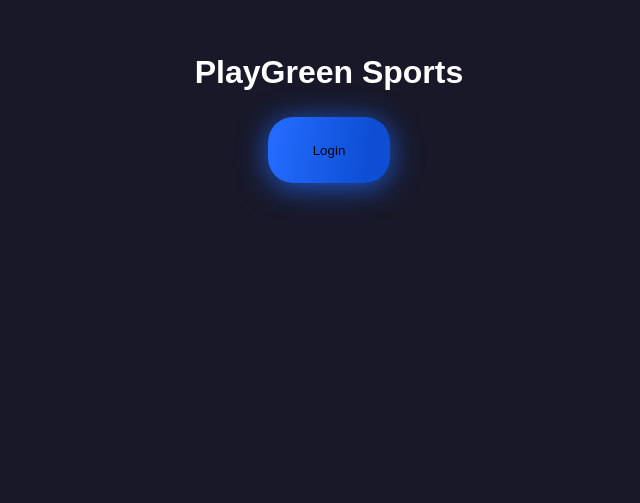
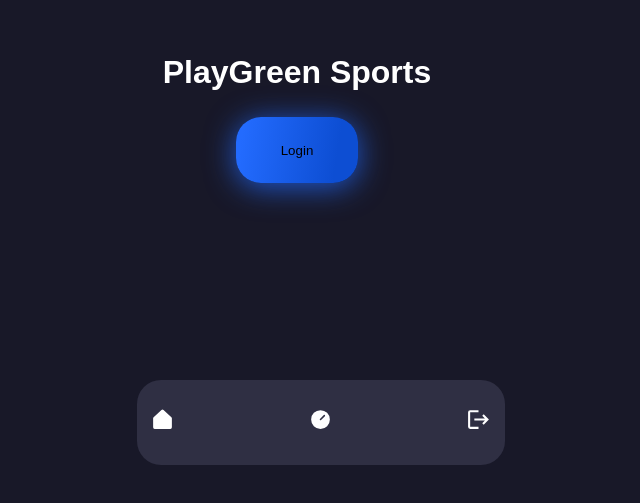
Before and after one commit to Camilo-Suarez98/playgreen-sports, a React (Vite) app: page / in a window 1280 px wide. Shown: the part 303-806 px from the top of the page, without its empty margins (319-959 px from the left). Built offline with nearby package versions, Linux system fonts and the light colour scheme.

Commit message:
feat: create menu bar

```diff
--- a/src/Layout/Root.tsx
+++ b/src/Layout/Root.tsx
@@ -7,6 +7,7 @@ import {
 import { darkTheme, lightTheme } from "../utils/ThemeStyles";
 import { useState } from "react";
 import { GlobalStyles } from "../components/GlobalStyle/GlobalStyle";
+import MenuBar from "../components/MenuBar/MenuBar";
 
 const Root = () => {
   const [theme, setTheme] = useState<string>("dark");
@@ -16,6 +17,7 @@ const Root = () => {
     <ThemeProvider theme={isDarkTheme}>
       <GlobalStyles />
       <LayoutDiv>
+        <MenuBar />
         <Outlet />
       </LayoutDiv>
     </ThemeProvider>
--- a/src/components/GlobalStyle/GlobalStyle.ts
+++ b/src/components/GlobalStyle/GlobalStyle.ts
@@ -4,7 +4,7 @@ export const GlobalStyles = createGlobalStyle`
   body {
     color: ${({ theme }) => theme.text};
     background-color: ${({ theme }) => theme.background};
-    width: 100%;
+    width: 95%;
     height: 100%;
   };
 `;
--- /dev/null
+++ b/src/components/MenuBar/MenuBar.styled.tsx
@@ -0,0 +1,23 @@
+import styled from "styled-components";
+
+export const MenuWrapper = styled.nav`
+  background-color: ${({ theme }) => theme.color1};
+  width: 100%;
+  border-radius: 24px;
+`;
+
+export const ListMenu = styled.ul`
+  display: flex;
+  justify-content: space-between;
+  align-items: center;
+  width: 21rem;
+  height: 85px;
+  position: fixed;
+  bottom: 1rem;
+  left: 50%;
+  transform: translateX(-50%);
+  background: ${({ theme }) => theme.color1};
+  border-radius: 24px;
+  padding: 0rem 1rem;
+  list-style: none;
+`;
--- a/src/components/MenuBar/MenuBar.tsx
+++ b/src/components/MenuBar/MenuBar.tsx
@@ -0,0 +1,27 @@
+import { HistoryIcon } from "../svgs/HistoryIcon";
+import { HomeIcon } from "../svgs/HomeIcon";
+import { LogoutIcon } from "../svgs/LogoutIcon";
+import {
+  MenuWrapper,
+  ListMenu
+} from "./MenuBar.styled";
+
+const MenuBar = () => {
+  return (
+    <MenuWrapper>
+      <ListMenu>
+        <li>
+          <a href="#"><HomeIcon /></a>
+        </li>
+        <li>
+          <a href="#"><HistoryIcon /></a>
+        </li>
+        <li>
+          <a href="#"><LogoutIcon /></a>
+        </li>
+      </ListMenu>
+    </MenuWrapper>
+  )
+}
+
+export default MenuBar;
--- /dev/null
+++ b/src/components/svgs/HistoryIcon.tsx
@@ -0,0 +1,21 @@
+import { IconT } from "./SvgTypes";
+
+export const HistoryIcon = (props: IconT) => {
+  const { color = "white", size = "19", className } = props;
+
+  return (
+    <svg
+      className={className}
+      width={size}
+      height={size}
+      viewBox="0 0 19 19"
+      fill="none"
+      xmlns="http://www.w3.org/2000/svg"
+    >
+      <path
+        d="M9.5.125A9.375 9.375 0 1 0 18.875 9.5 9.385 9.385 0 0 0 9.5.125Zm4.42 6.06-3.867 3.867a.782.782 0 0 1-1.105-1.104l3.867-3.867a.782.782 0 0 1 1.104 1.104Z"
+        fill={color}
+      />
+    </svg>
+  );
+};
--- /dev/null
+++ b/src/components/svgs/HomeIcon.tsx
@@ -0,0 +1,21 @@
+import { IconT } from "./SvgTypes";
+
+export const HomeIcon = (props: IconT) => {
+  const { color = "white", width = "19", height = "20", className } = props;
+
+  return (
+    <svg
+      className={className}
+      width={width}
+      height={height}
+      viewBox="0 0 19 20"
+      fill="none"
+      xmlns="http://www.w3.org/2000/svg"
+    >
+      <path
+        d="M18.364 8.127 10.55 1.024a1.556 1.556 0 0 0-2.102 0L.636 8.127a1.566 1.566 0 0 0-.511 1.156v9.03a1.564 1.564 0 0 0 1.563 1.562h15.624a1.564 1.564 0 0 0 1.563-1.563V9.284a1.566 1.566 0 0 0-.511-1.156Z"
+        fill={color}
+      />
+    </svg>
+  );
+};
--- /dev/null
+++ b/src/components/svgs/LogoutIcon.tsx
@@ -0,0 +1,21 @@
+import { IconT } from "./SvgTypes";
+
+export const LogoutIcon = (props: IconT) => {
+  const { color = "white", width = "21", height = "19", className } = props;
+
+  return (
+    <svg
+      className={className}
+      width={width}
+      height={height}
+      viewBox="0 0 21 19"
+      fill="none"
+      xmlns="http://www.w3.org/2000/svg"
+    >
+      <path
+        d="M15.708 4.292 14.24 5.76l2.687 2.698H6.333v2.084h10.594l-2.687 2.687 1.468 1.48L20.917 9.5l-5.209-5.208ZM2.167 2.208H10.5V.125H2.167A2.09 2.09 0 0 0 .083 2.208v14.584a2.09 2.09 0 0 0 2.084 2.083H10.5v-2.083H2.167V2.208Z"
+        fill={color}
+      />
+    </svg>
+  );
+};
--- /dev/null
+++ b/src/components/svgs/SvgTypes.ts
@@ -0,0 +1,7 @@
+export type IconT = {
+  color?: string;
+  size?: string;
+  className?: string;
+  width?: string;
+  height?: string;
+};
```
Also changed, not shown: src/components/svgs/ArrowIcon.tsx (added, +31 -0 lines), src/components/svgs/DislikeIcon.tsx (added, +23 -0 lines), src/components/svgs/HeartIcon.tsx (added, +23 -0 lines).
